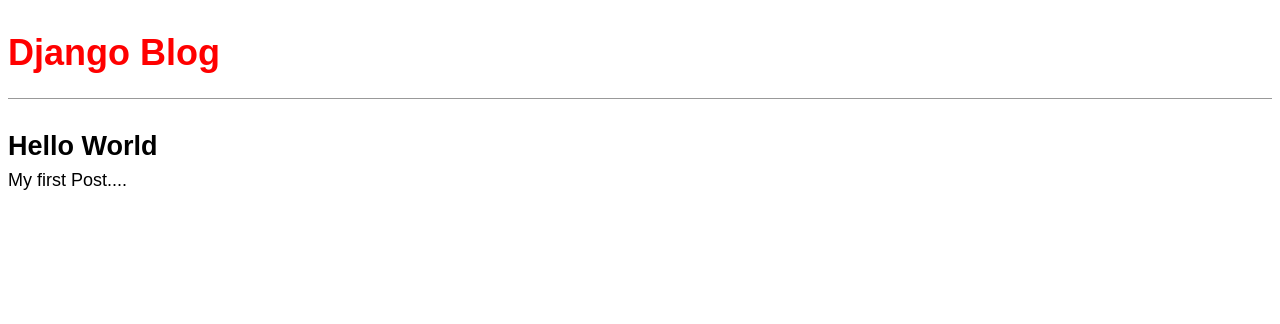
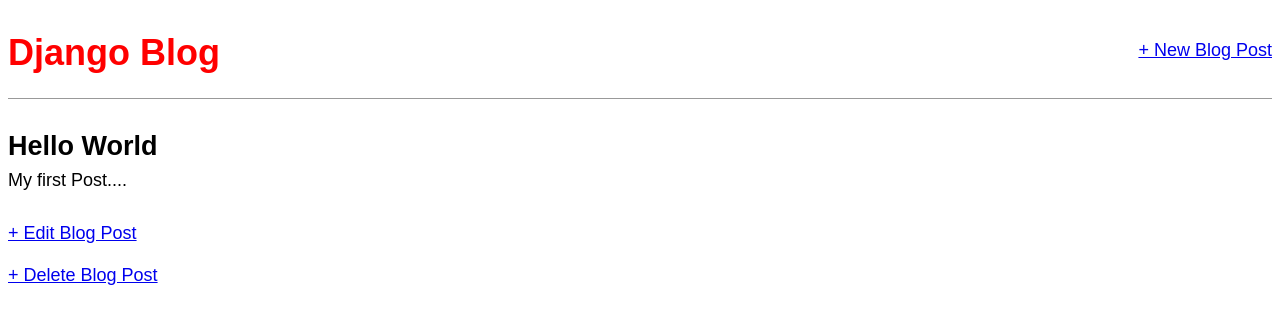
Before and after one commit to GodswillEdet/Blog, a Django app: page /post/1/ in a window 1280 px wide. Shown: the top 324 px of the page. Run offline with Django 4.2, Linux system fonts and the light colour scheme; data comes from the database, SQL or seed files in the repository; both versions use the stored data as it was after the commit.

Commit message:
updated commit

```diff
--- a/blog_project/blog/models.py
+++ b/blog_project/blog/models.py
@@ -1,4 +1,5 @@
 from django.db import models
+from django.urls import reverse
 
 class Post(models.Model):
     title = models.CharField(max_length=200)
@@ -7,3 +8,6 @@
 
     def __str__(self):
         return self.title
+
+    def get_absolute_url(self):
+        return reverse('post_detail', args=[str(self.id)])
--- a/blog_project/blog/templates/base.html
+++ b/blog_project/blog/templates/base.html
@@ -7,7 +7,12 @@
     </head>
     <body>
         <header>
-            <h1><a href="{% url 'home' %}">Django Blog</a></h1>
+            <div class="nav-left">
+                <h1><a href="{% url 'home' %}">Django Blog</a></h1>
+            </div>
+            <div class="nav-right">
+                <a href="{% url 'post_new' %}">+ New Blog Post</a>
+            </div>
         </header>
         <div>
             {% block content %}
--- a/blog_project/blog/templates/post_detail.html
+++ b/blog_project/blog/templates/post_detail.html
@@ -5,4 +5,8 @@
         <h2>{{ object.title }}</h2>
         <p>{{ object.body }}</p>
     </div>
+
+    <a href="{% url 'post_edit' post.pk %}">+ Edit Blog Post</a>
+    <br><br>
+    <a href="{% url 'post_delete' post.pk %}">+ Delete Blog Post</a>
 {% endblock content %}
--- a/blog_project/blog/urls.py
+++ b/blog_project/blog/urls.py
@@ -1,7 +1,16 @@
 from django.urls import path
-from .views import BlogListView, BlogDetailView
+from .views import (
+    BlogListView,
+    BlogDetailView,
+    BlogCreateView,
+    BlogUpdateView,
+    BlogDeleteView,
+    )
 
 urlpatterns = [
     path('', BlogListView.as_view(), name='home'),
     path('post/<int:pk>/', BlogDetailView.as_view(), name='post_detail'),
+    path('post/new/', BlogCreateView.as_view(), name='post_new'),
+    path('post/<int:pk>/edit/', BlogUpdateView.as_view(), name='post_edit'),
+    path('post/<int:pk>/delete/', BlogDeleteView.as_view(), name='post_delete'),
 ]
--- a/blog_project/blog/views.py
+++ b/blog_project/blog/views.py
@@ -1,4 +1,6 @@
 from django.views.generic import ListView, DetailView
+from django.views.generic.edit import CreateView, UpdateView, DeleteView
+from django.urls import reverse_lazy
 
 from .models import Post
 
@@ -9,3 +11,18 @@
 class BlogDetailView(DetailView):
     model = Post
     template_name = 'post_detail.html'
+
+class BlogCreateView(CreateView):
+    model = Post
+    template_name = 'post_new.html'
+    fields = '__all__'
+
+class BlogUpdateView(UpdateView):
+    model = Post
+    template_name = 'post_edit.html'
+    fields = ['title', 'body']
+
+class BlogDeleteView(DeleteView):
+    model = Post
+    template_name = 'post_delete.html'
+    success_url = reverse_lazy('home')
```
Also changed, not shown: blog_project/blog/templates/post_delete.html (added, +10 -0 lines), blog_project/blog/templates/post_edit.html (added, +11 -0 lines), blog_project/blog/templates/post_new.html (added, +10 -0 lines), blog_project/blog/tests.py (+26 -1 lines), blog_project/db.sqlite3.
